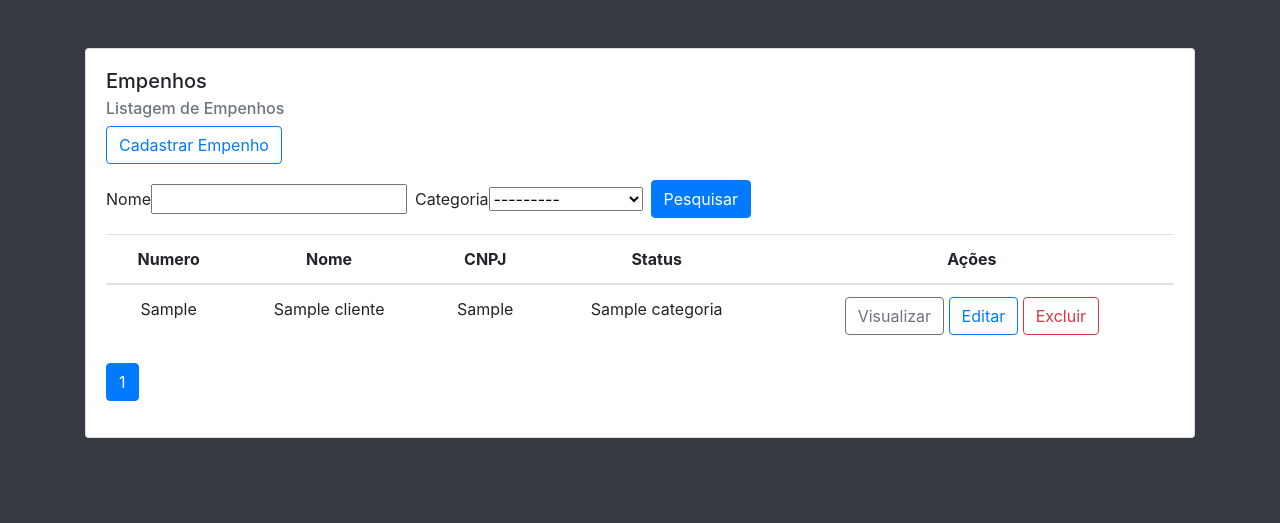
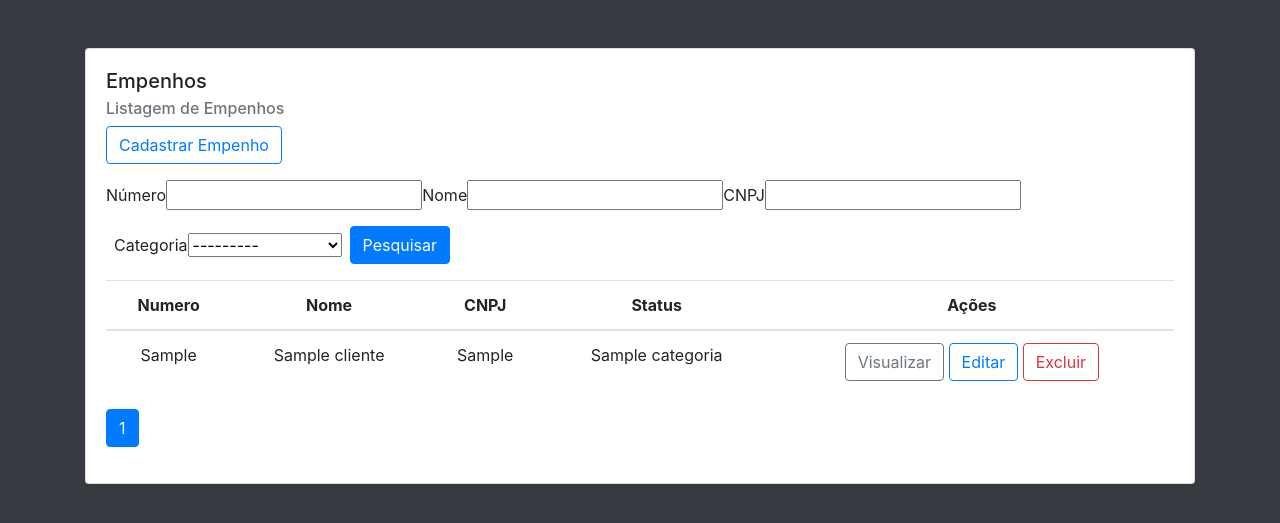
Before and after one commit to GustavoLaureth/projeto, a Django app: page / in a window 1280 px wide. Shown: the part 56-579 px from the top of the page. Run offline with Django 3.2, Linux system fonts and the light colour scheme; tables that the repository leaves empty hold one stand-in row (values such as "Sample post"); some libraries are stand-ins or nearby versions.

Commit message:
update filters and bug/fix

```diff
--- a/cliente/filters.py
+++ b/cliente/filters.py
@@ -7,4 +7,4 @@ class ClienteFilter(django_filters.FilterSet):
         model = Cliente
         fields = '__all__'
 
-        exclude = ['data_cricao', 'telefone', 'email', 'descricao']
+        exclude = ['data_cricao',]
--- a/cliente/templates/cliente/cliente.html
+++ b/cliente/templates/cliente/cliente.html
@@ -12,8 +12,16 @@
                 <div class="col">
                     <form method="get" class="form-inline">
                         <div class="form-group mb-3">
+                            <label for="nome">Número</label>
+                            {{myFilter.form.numero}}
+                        </div>
+                        <div class="form-group mb-3">
                             <label for="nome">Nome</label>
                             {{myFilter.form.nome}}
+                        </div>
+                        <div class="form-group mb-3">
+                            <label for="nome">CNPJ</label>
+                            {{myFilter.form.cnpj}}
                         </div>
                         <div class="form-group mb-3 ml-2">
                             <label for="categoria">Categoria</label>
```
